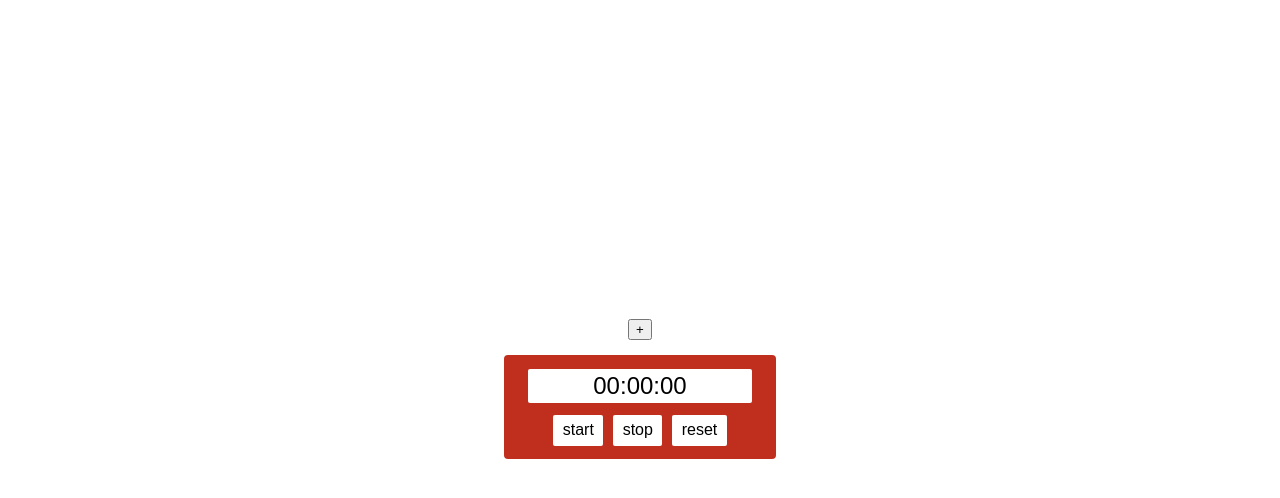
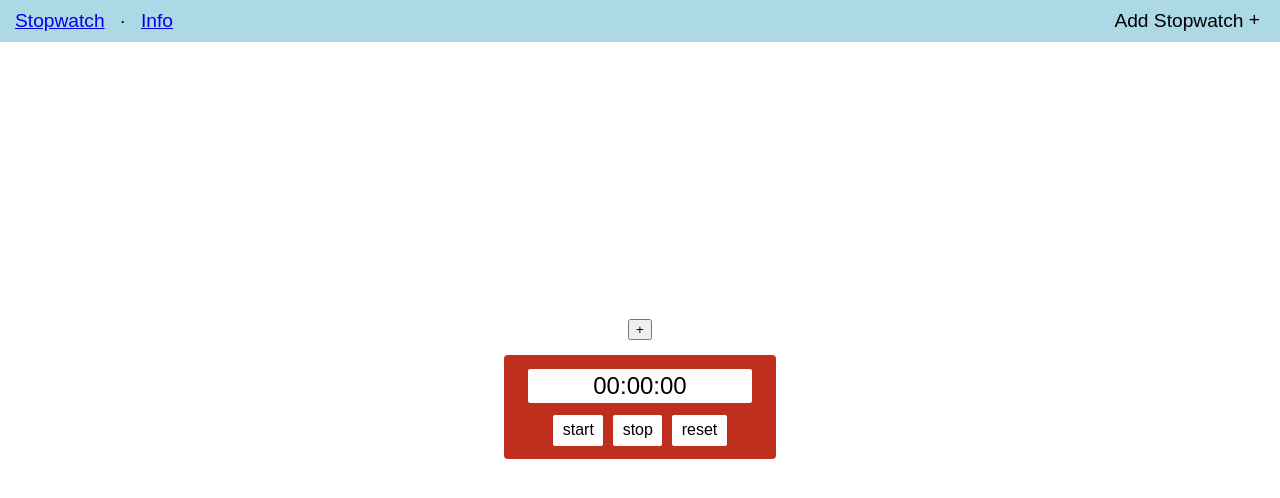
Before and after one commit to RhodesPeter/stopwatch-react, a React (Create React App) app: page / in a window 1280 px wide. Shown: the top 498 px of the page. Built offline with nearby package versions, Linux system fonts and the light colour scheme.

Commit message:
Add nav component with links

```diff
--- a/src/App.css
+++ b/src/App.css
@@ -1,21 +1,57 @@
+.main,
 .app {
+  max-width: 1200px;
   height: 99vh;
+  margin: 0 auto;
   text-align: center;
-
   display: -webkit-flex;
   display: flex;
-
   -webkit-align-items: center;
   align-items: center;
-
   -webkit-justify-content: center;
   justify-content: center;
-
   -webkit-flex-flow: row wrap;
   flex-flow: row wrap;
-
   -webkit-align-content: center;
   align-content: center;
+}
+
+.nav {
+  width: 100%;
+  position: absolute;
+  top: 0;
+  background-color: lightblue;
+  font-size: 1.2rem;
+}
+
+.nav__info,
+.nav__title {
+  float: left;
+  cursor: pointer;
+}
+
+.nav__info {
+  padding: 10px 0;
+}
+
+.nav__spacer {
+  float: left;
+  padding: 10px 15px;
+}
+
+.nav__title {
+  padding: 10px 0 10px 15px;
+}
+
+.nav__button {
+  float: right;
+  padding: 10px 20px;
+  cursor: pointer;
+}
+
+.nav__plus {
+  position:relative;
+  top:-1.2px;
 }
 
 .stopwatch {
@@ -27,9 +63,9 @@
   text-align: center;
   display: -webkit-flex;
   -webkit-align-items: center;
-  flex-direction: row;
   justify-content: center;
-  flex-wrap: wrap;
+  -webkit-flex-flow: row wrap;
+  flex-flow: row wrap;
 }
 
 .buttonContainer {
@@ -48,7 +84,6 @@
 .stopwatch__button {
   margin: 0.3rem 0.3rem 0.6rem 0.3rem;
   padding: 0.4rem 0.6rem;
-  /*border: 2px solid black;*/
   background-color: white;
   border-radius: 2px;
 }
--- a/src/components/App.js
+++ b/src/components/App.js
@@ -1,8 +1,8 @@
 import React, { Component } from 'react';
 import '../App.css';
-import Stopwatch from './Stopwatch.js';
 import Info from './Info.js';
 import Home from './Home.js';
+import Nav from './Nav.js';
 
 import { Switch, Route } from 'react-router-dom'
 
@@ -10,7 +10,8 @@ import { Switch, Route } from 'react-router-dom'
 class App extends Component {
 
   Main = () => (
-    <main>
+    <main className="main">
+      <Nav />
       <Switch>
         <Route exact path='/' component={ Home }/>
         <Route path='/info' component={ Info }/>
@@ -19,9 +20,7 @@ class App extends Component {
   )
 
   render() {
-    return (
-      <this.Main />
-    );
+    return <this.Main />;
   }
 }
 
--- a/src/components/Info.js
+++ b/src/components/Info.js
@@ -4,7 +4,7 @@ class Info extends Component {
 
   render() {
     return (
-      <div>
+      <div className="info">
         Info here!
       </div>
     );
--- /dev/null
+++ b/src/components/Nav.js
@@ -0,0 +1,18 @@
+import React, { Component } from 'react';
+import { Link } from 'react-router-dom'
+
+class Nav extends Component {
+
+  render() {
+    return (
+      <div className="nav">
+        <div className="nav__title"><Link to='/'>Stopwatch</Link></div>
+        <div className="nav__spacer">&#183;</div>
+        <div className="nav__info"><Link to='/info'>Info</Link></div>
+        <div className="nav__button">Add Stopwatch <span className="nav__plus">+</span></div>
+      </div>
+    );
+  }
+}
+
+export default Nav;
--- a/src/index.js
+++ b/src/index.js
@@ -1,18 +1,8 @@
 import React from 'react';
 import ReactDOM from 'react-dom';
-import { BrowserRouter, Switch, Route } from 'react-router-dom'
+import { BrowserRouter } from 'react-router-dom'
 import './index.css';
 import App from './components/App';
-import Info from './components/Info';
-
-const Main = () => (
-  <main>
-    <Switch>
-      <Route exact path='/' component={ App }/>
-      <Route path='/info' component={ Info }/>
-    </Switch>
-  </main>
-)
 
 ReactDOM.render((
   <BrowserRouter>
```
Also changed, not shown: src/components/Button.js (added, +14 -0 lines).
